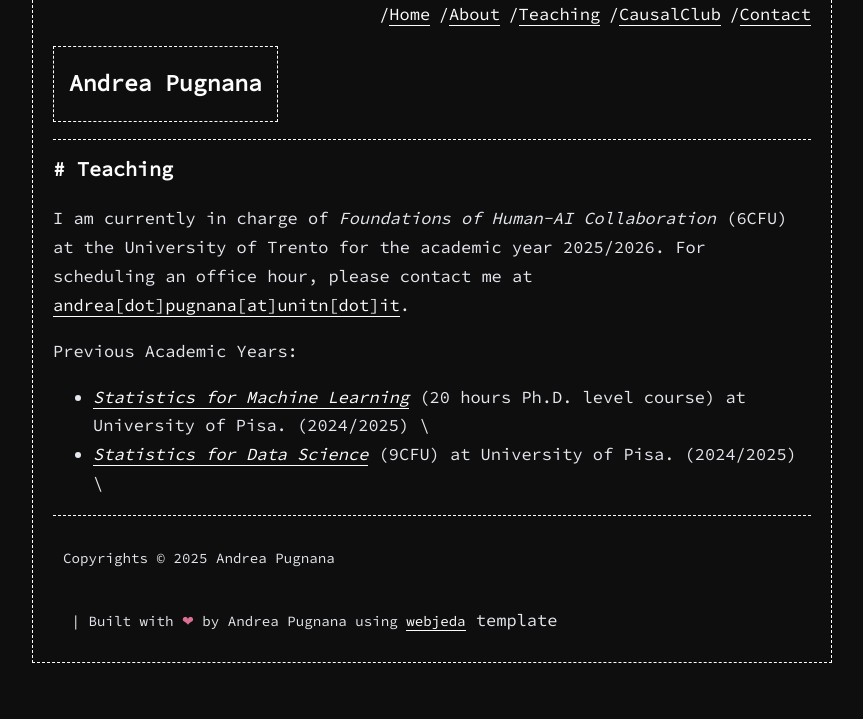
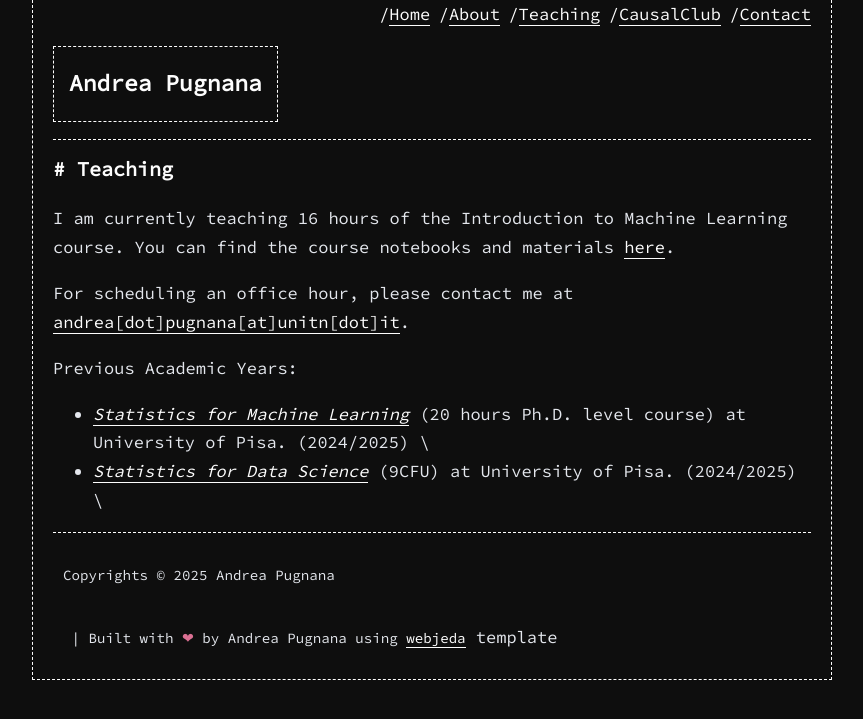
Before and after one commit to andrepugni/andrepugni.github.io, a Jekyll site: the page built from teaching.md, in a window 1280 px wide. Shown: the top 719 px of the page, without its empty margins (208-1071 px from the left). Built offline with Jekyll 4.4.1, drawn with Linux system fonts in a browser that asks for light colours.

Commit message:
Updates 2025/10/09

```diff
--- a/teaching.md
+++ b/teaching.md
@@ -3,7 +3,9 @@ layout: page
 title: Teaching
 ---
 
-I am currently in charge of *Foundations of Human-AI Collaboration* (6CFU) at the University of Trento for the academic year 2025/2026.
+I am currently teaching 16 hours of the Introduction to Machine Learning course.
+You can find the course notebooks and materials [here](https://drive.google.com/drive/folders/1Iy2TOC5TEcuiAJOjcav28KQncOMgpRZL?usp=sharing).
+
 For scheduling an office hour, please contact me at [andrea[dot]pugnana[at]unitn[dot]it](mailto:andrea.pugnana@unitn.it).
 
 Previous Academic Years:
```
Also changed, not shown: about.md (+1 -0 lines).
